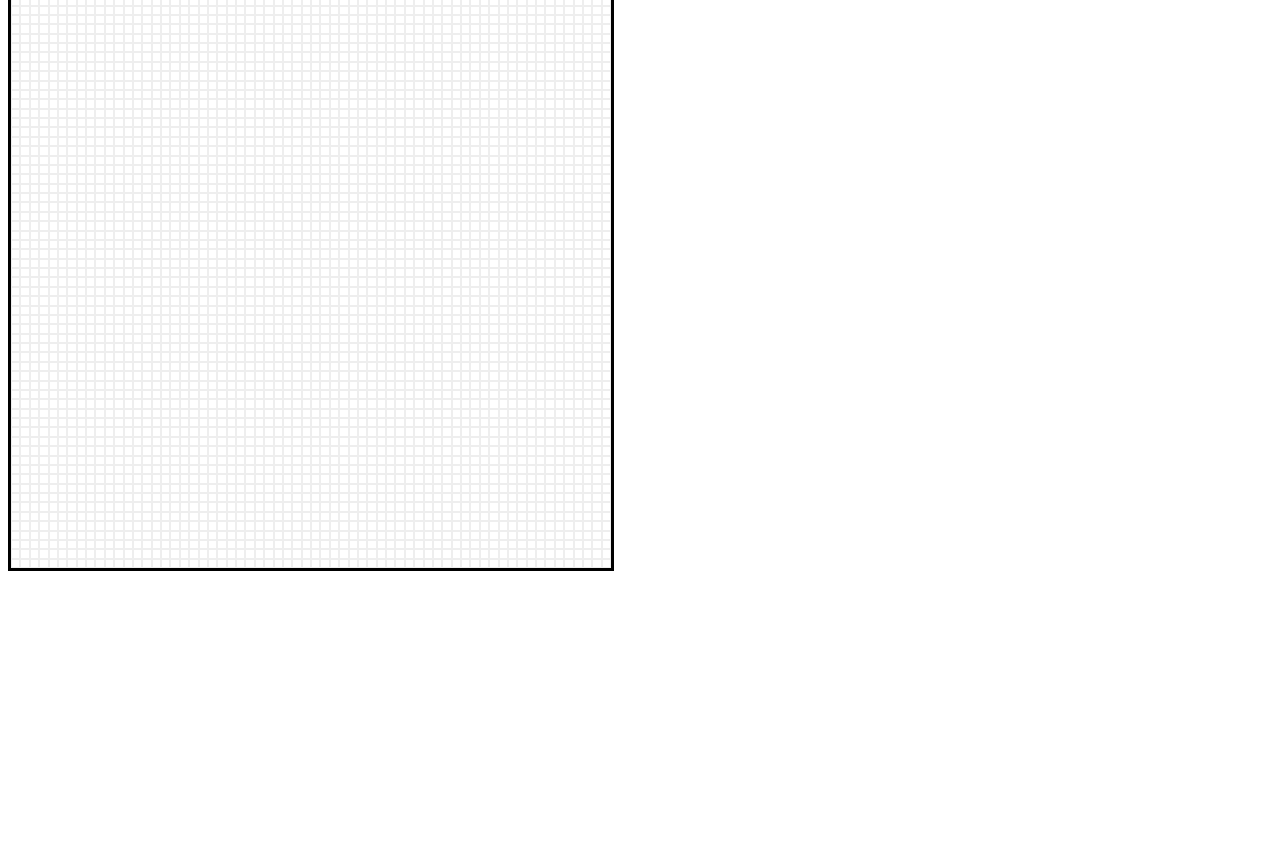
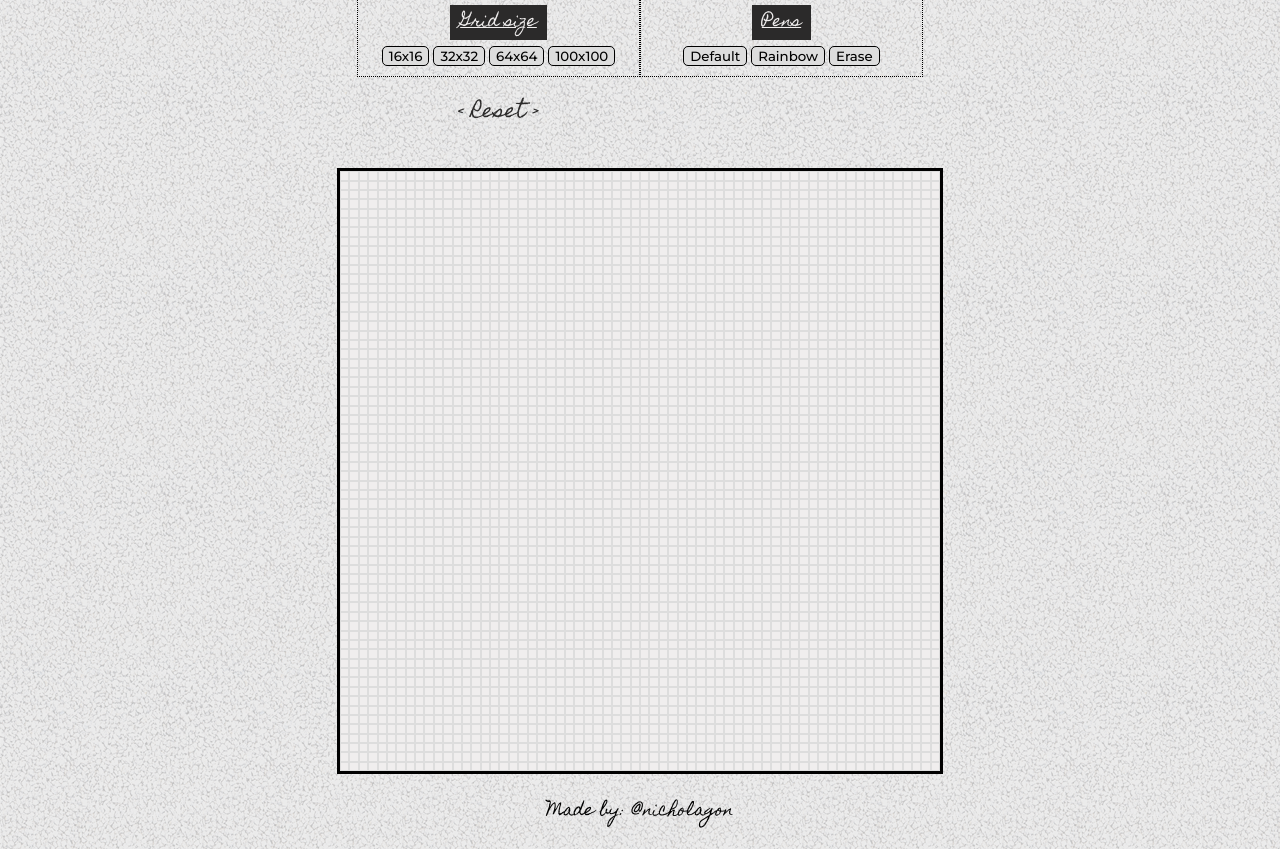
Before and after one commit to nicholagon/etch-a-sketch, a plain HTML site: page index.html in a window 1280 px wide. Shown: the part 43-892 px from the top of the page. Before the commit the page ends 800 px from the top, so only its background shows below. Drawn offline with Linux system fonts and the light colour scheme.

Commit message:
Add design via CSS

```diff
--- a/index.html
+++ b/index.html
@@ -2,17 +2,45 @@
 <html>
     <head>
         <title>Etch-a-Sketch</title>
-        <style>
-            #container{
-                border: 3px solid #000000;
-                height:600px;
-                width: 600px;
-                display: grid;
-            }
-        </style>
+        <link rel="stylesheet" type="text/css" href="style.css">
+        <!--meta name="viewport" content="width=device-width, initial-scale=1.0" /-->
     </head>
     <body>
-        <div id="container">
+        <div class="wrapper">
+            <main>
+                <header>
+                    <h1>Etch-a-Sketch</h1>
+                </header>
+                <div class="controls">
+                    <div class="btn-grp">
+                        <p><span class="label black-bg">Grid size</span></p>
+                        <button class="grid-size-btn">16x16</button>
+                        <button class="grid-size-btn">32x32</button>
+                        <button class="grid-size-btn">64x64</button>
+                        <button class="grid-size-btn">100x100</button>
+                    </div>
+
+                    <div class="btn-grp">
+                        <p><span class="label black-bg">Pens</span></p>
+                        <button class="pen-btn" id="default-pen">Default</button>
+                        <button class="pen-btn" id="rainbow-pen">Rainbow</button>
+                        <button class="pen-btn">Erase</button>
+                    </div>
+
+                    <div >
+                        <button id="reset-btn">&lt; Reset &gt;</button>
+                    </div>
+                </div>
+
+
+                <div id="container">
+
+                </div>
+
+                <footer>
+                    Made by: <a href="https://github.com/nicholagon">@nicholagon</a>
+                </footer>
+            </main>
 
         </div>
 
@@ -25,14 +53,14 @@
             for(let i = 0; i<64*64; i++) {
                 const div = document.createElement('div');
                 div.setAttribute('id', 'cell');
-                div.style['border'] = '0.5px solid #eeeeee';
+                div.style['border'] = '0.5px solid #dddddd';
                 container.appendChild(div);
             }
 
             const cells = document.querySelectorAll('#cell');
             cells.forEach((div) => {
                 div.addEventListener('mouseover', () => {
-                    div.style['background-color'] = '#aaaaaa';
+                    div.style['background-color'] = '#999999';
                 })
             })
 
--- /dev/null
+++ b/style.css
@@ -0,0 +1,123 @@
+/* @import url('https://fonts.googleapis.com/css2?family=Homemade+Apple&display=swap'); */
+@import url('https://fonts.googleapis.com/css2?family=Homemade+Apple&family=Montserrat:wght@500&display=swap');
+
+/*      Elements        */
+body{
+    background-image: url('gravel.png');
+    text-align: center;
+}
+
+h1 {
+    font-family: 'Homemade Apple', cursive;
+    font-size: 48px;
+    text-align: center;
+    line-height: 0;
+    padding: 20px 20px;
+}
+
+footer {
+    /* font-family: 'Montserrat', serif; */
+    font-family: 'Homemade Apple', cursive;
+    font-size: medium;
+    text-align: center;
+    padding: 20px 20px;
+}
+
+a {
+    color: #000000;
+    text-decoration: none;
+    transition: 0.3s;
+}
+
+a:hover {
+    background-color: #2b2a2a;
+    color: #f0eeee;
+    line-height: 0;
+
+}
+
+
+/*      Classes         */
+.wrapper {
+    display: grid;
+    grid-template-columns: 1fr;
+    grid-template-rows: 100vh;
+    align-items: center;
+    justify-items: center;
+}
+
+.label {
+    font-family: 'Homemade Apple', cursive;
+    /* display: inline-block; */
+    /* background-color: #000000; */
+    text-decoration: underline;
+    color: #000000;
+    line-height: 0;
+}
+
+.black-bg {
+    background-color: #2b2a2a;
+    color: #f0eeee;
+    line-height: 0;
+    padding: 0px 10px;
+}
+
+.controls {
+    margin: 20px 20px;
+    display: grid;
+    grid-template-columns: 1fr 1fr;
+    grid-template-rows: 1fr;
+    /* flex-direction: row; */
+    justify-content: space-around;
+    /* border: 1px solid black; */
+}
+
+.btn-grp {
+    border: 1px dotted black;
+    padding: 10px 20px;
+    align-items: center;
+}
+
+.grid-size-btn, .pen-btn {
+    /* background-color: rgb(0,0,0,0); */
+    background-color: #dddddd;
+    border: 1px solid #000000;
+    border-radius: 5px;
+    color: #000000;
+    font-size: smaller;
+    font-family: 'Montserrat', serif;
+    /* padding: 3px 3px; */
+}
+
+
+
+
+/*      IDs             */
+#container {
+    background-color: #f0eeee;
+    border: 3px solid #000000;
+    height:600px;
+    width: 600px;
+    margin: auto;
+    display: grid;
+}
+
+#default-pen {
+
+}
+
+#rainbow-pen {
+
+}
+
+#reset-btn {
+    /* background-color: #000000; */
+    background-color: rgb(0,0,0,0);
+    color: #2b2a2a;
+    border: 0;
+    border-radius: 20px;
+    padding: 15px 15px;
+    font-size: larger;
+    font-family: 'Homemade Apple', cursive;
+    box-shadow: 0;
+}
```
Also changed, not shown: gravel.png (added).
